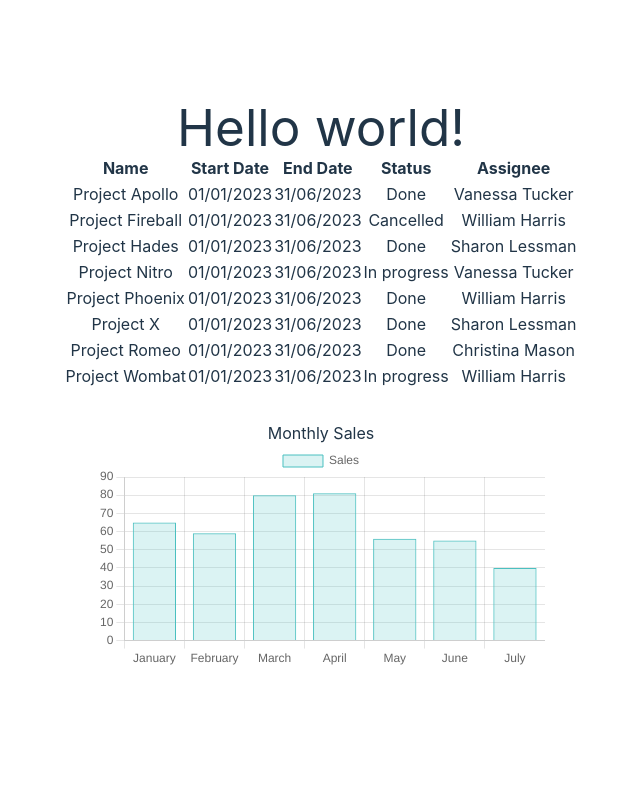
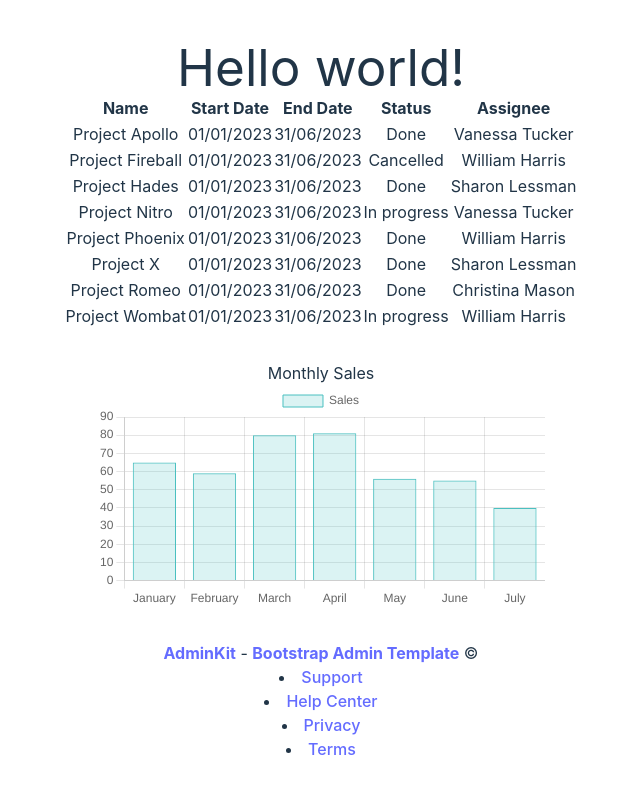
Before and after one commit to mkZ3R0/webdev-Assignment2, a React (Vite) app: page / in a window 1280 px wide. Shown: the top 794 px of the page, without its empty margins (319-959 px from the left). Built offline with nearby package versions, Linux system fonts and the light colour scheme.

Commit message:
Add footer Adminkit container and item

```diff
--- a/src/App.jsx
+++ b/src/App.jsx
@@ -4,6 +4,7 @@ import viteLogo from '/vite.svg'
 import './App.css'
 import ProjectsTable from './components/ProjectTable'
 import MonthlySalesCard from './components/MonthlySalesCard'
+import FooterContainer from './components/FooterContainer'
 
 function App() {
   const [count, setCount] = useState(0)
@@ -15,6 +16,7 @@ function App() {
     </h1>
     <ProjectsTable/>
     <MonthlySalesCard />
+    <FooterContainer/>
     </>
   )
 }
--- /dev/null
+++ b/src/components/FooterContainer.jsx
@@ -0,0 +1,44 @@
+import FooterItem from './FooterItem';
+
+const FooterContainer = () => {
+  return (
+    <footer className="footer bg-gray-100 py-4">
+      <div className="container mx-auto px-4">
+        <div className="flex justify-between items-center text-gray-600 text-sm">
+
+          <div className="text-start">
+            <p className="mb-0">
+              <a
+                className="text-gray-600 hover:text-gray-800 hover:underline"
+                href="https://adminkit.io/"
+                target="_blank"
+                rel="noopener noreferrer"
+              >
+                <strong>AdminKit</strong>
+              </a>{" "}
+              -{" "}
+              <a
+                className="text-gray-600 hover:text-gray-800 hover:underline"
+                href="https://adminkit.io/"
+                target="_blank"
+                rel="noopener noreferrer"
+              >
+                <strong>Bootstrap Admin Template</strong>
+              </a>{" "}
+              &copy;
+            </p>
+          </div>
+
+          <div className="flex space-x-4">
+            <FooterItem href="https://adminkit.io/" label="Support" isExternal={true} />
+            <FooterItem href="https://adminkit.io/" label="Help Center" isExternal={true} />
+            <FooterItem href="https://adminkit.io/" label="Privacy" isExternal={true} />
+            <FooterItem href="https://adminkit.io/" label="Terms" isExternal={true} />
+          </div>
+        </div>
+      </div>
+    </footer>
+  );
+};
+
+export default FooterContainer;
--- /dev/null
+++ b/src/components/FooterItem.jsx
@@ -0,0 +1,17 @@
+
+const FooterItem = ({ href, label, isExternal }) => {
+  return (
+    <li className="list-inline-item list-none">
+      <a
+        className="text-muted hover:underline"
+        href={href}
+        target={isExternal ? "_blank" : "_self"}
+        rel={isExternal ? "noopener noreferrer" : ""}
+      >
+        {label}
+      </a>
+    </li>
+  );
+};
+
+export default FooterItem;
```
